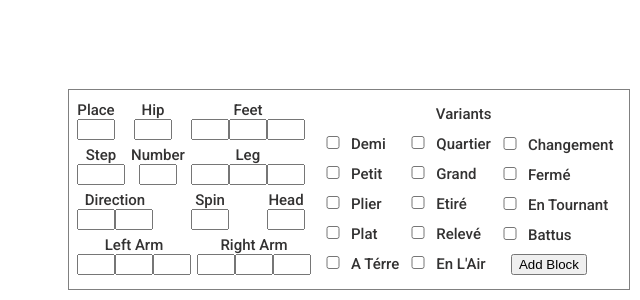
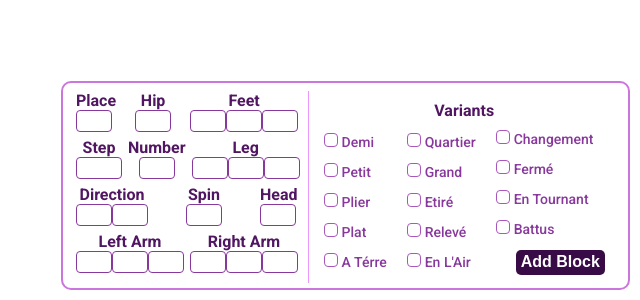
Before and after one commit to Pancho-23/ballet-notation-frontend, a React (Create React App) app: page / in a window 1280 px wide. Shown: the part 500-800 px from the top of the page, without its empty margins (640-1280 px from the left). Built offline with nearby package versions, Linux system fonts and the light colour scheme.

Commit message:
Design Block Finished

```diff
--- a/src/components/BlockInput.js
+++ b/src/components/BlockInput.js
@@ -92,7 +92,7 @@
           <div className="h L1">
             <div className="L2 leftL2">
               <div className="h L3">
-                <div className='titles'>Place</div>
+                <div className='titles heads'>Place</div>
                 <div className="block-input">
 
                   <label htmlFor="place-input"></label>
@@ -114,7 +114,7 @@
                 </div>
               </div>
               <div className="h L3 first-line">
-                <div className='titles'>Hip</div>
+                <div className='titles  heads'>Hip</div>
                 <div className="block-input">
                   <label htmlFor="hip-input"></label>
                   <input type="text" id="hip-input" list="hip-options" />
@@ -133,7 +133,7 @@
                 </div>
               </div>
               <div className="h L3 first-line">
-                <div className='titles'>Feet</div>
+                <div className='titles heads'>Feet</div>
                 <div className="block-input">
 
                   <label htmlFor="feet-position-input"></label>
@@ -171,7 +171,7 @@
             </div>
             <div className="L2 leftL2">
               <div className="h L3">
-                <div className='titles'>Step</div>
+                <div className='titles heads'>Step</div>
                 <div className="block-input">
                   <label htmlFor="step-input"></label>
                   <input className="step" type="text" id="step-input" list="step-options" />
@@ -251,7 +251,7 @@
                 </div>
               </div>
               <div className="h L3">
-                <div className='titles'>Number</div>
+                <div className='titles heads'>Number</div>
                 <div className="block-input titles">
                   <label htmlFor="number-input"></label>
 
@@ -270,7 +270,7 @@
                 </div>
               </div>
               <div className="h L3">
-                <div className='titles'>Leg</div>
+                <div className='titles heads'>Leg</div>
                 <div className="block-input">
                   <label htmlFor="leg-form-input"></label>
                   <input type="text" id="leg-form-input" list="leg-form-options" />
@@ -305,7 +305,7 @@
             </div>
             <div className="L2 leftL2">
               <div className="h L3">
-                <div className='titles'>Direction</div>
+                <div className='titles heads'>Direction</div>
                 <div className="block-input">
                   <label htmlFor="direction-cardinal-input"></label>
                   <input type="text" id="direction-cardinal-input" list="direction-cardinal-options" />
@@ -327,7 +327,7 @@
                 </div>
               </div>
               <div className="h L3 third-line">
-                <div className='titles'>Spin</div>
+                <div className='titles heads'>Spin</div>
                 <div className="block-input">
                   <label htmlFor="spin-input"></label>
                   <input type="text" id="spin-input" list="spin-options" />
@@ -340,7 +340,7 @@
                 </div>
               </div>
               <div className="h L3 third-line">
-                <div className='titles'>Head</div>
+                <div className='titles heads'>Head</div>
                 <div className="block-input">
                   <label htmlFor="head-input"></label>
                   <input type="text" id="head-input" list="head-options" />
@@ -361,7 +361,7 @@
             </div>
             <div className="L2 leftL2">
               <div className="h L3">
-                <div className='titles'>Left Arm</div>
+                <div className='titles heads'>Left Arm</div>
                 <div className="block-input">
                   <label htmlFor="leftarm-form-input"></label>
                   <input type="text" id="leftarm-position-input" list="leftarm-position-options" />
@@ -400,7 +400,7 @@
                 </div>
               </div>
               <div className="h L3">
-                <div className='titles'>Right Arm</div>
+                <div className='titles heads'>Right Arm</div>
                 <div className="block-input">
                   <label htmlFor="rightarm-form-input"></label>
                   <input type="text" id="rightarm-position-input" list="rightarm-position-options" />
@@ -440,8 +440,8 @@
               </div>
             </div>
           </div>
-          <div className="h L1">
-            <div className="L2 variant-title">Variants</div>
+          <div className="h L1 variant-side">
+            <div className="L2 variant-title heads">Variants</div>
             <div className="L2 varia">
               <div className="h">
                 <div className='internal-box'>
@@ -504,7 +504,7 @@
                   <div className="h"><input type="checkbox" name="Battus" id='battus' value='B' /></div>
                   <div className="h">Battus</div>
                 </div>
-                <div className='internal-box button-box'>
+                <div className='button-box'>
                   <div className="h"><button>Add Block</button></div>
                 </div>
               </div>
--- a/src/styles/BlockInput.css
+++ b/src/styles/BlockInput.css
@@ -2,20 +2,26 @@
 
 body {
   font-family: 'Roboto';
-  font-size: 15px;
+  font-size: 14px;
   font-weight: 500;
   color: rgb(51, 50, 50);
 }
 
 .L0 {
-  border: 1px solid gray;
+  border: 2px solid #cb76dd;
   padding: 5px;
   margin: 0 auto;
-  width: 550px;
+  width: 555px;
   height: auto;
   position: fixed;
   bottom: 10px;
   right: 10px;
+  border-radius: 10px;
+}
+
+.L1 {
+  padding-left: 5px;
+  padding-right: 5px;
 }
 
 .L3 {
@@ -24,6 +30,13 @@
 
 input {
   width: 30px;
+  border-color: #88389c;
+  border-style: solid;
+  border-width: 1px;
+  border-radius: 4px;
+  font-family: 'Roboto';
+  font-size: 15px;
+  font-weight: 500;
 }
 
 .step {
@@ -39,6 +52,10 @@
   height: 20px;
 }
 
+.varia > div {
+  margin: auto 10px;
+}
+
 .variant-title {
   padding-top: 10px;
   text-align: center;
@@ -46,6 +63,7 @@
 
 .internal-box {
   margin: 10px auto;
+  color: #88389c
 }
 
 .button-box {
@@ -63,3 +81,56 @@
 .third-line {
   padding-left: 35px;
 }
+
+button {
+  border: none;
+  border-radius: 5px;
+  color: white;
+  font-weight: 600;
+  padding: 0 5px;
+  background-color: #380b46;
+  font-size: 16px;
+  height: 25px;
+}
+
+.variant-side {
+  border-left: 1px solid #ed96ff;
+}
+
+.heads {
+  font-weight: bold;
+  font-size: 16px;
+  color: #511661;
+}
+
+
+input[type="checkbox"] {
+  -webkit-appearance: none;
+  -moz-appearance: none;
+  appearance: none;
+  border: 1px solid #a957bc;
+  width: 14px;
+  height: 14px;
+  margin: 0;
+  padding: 0;
+  border-radius: 4px;
+  margin-right: 4px;
+}
+
+/* Style the custom checkbox */
+input[type="checkbox"]:checked {
+  background-color: #511661;;
+  border-color: white;
+}
+
+/* Style the checkbox when hovered */
+input[type="checkbox"]:hover {
+  background-color: white;
+  border-color: #511661;
+}
+
+/* Style the checkbox when checked and hovered */
+input[type="checkbox"]:checked:hover {
+  background-color: #511661;
+  border-color: #511661;
+}
```
